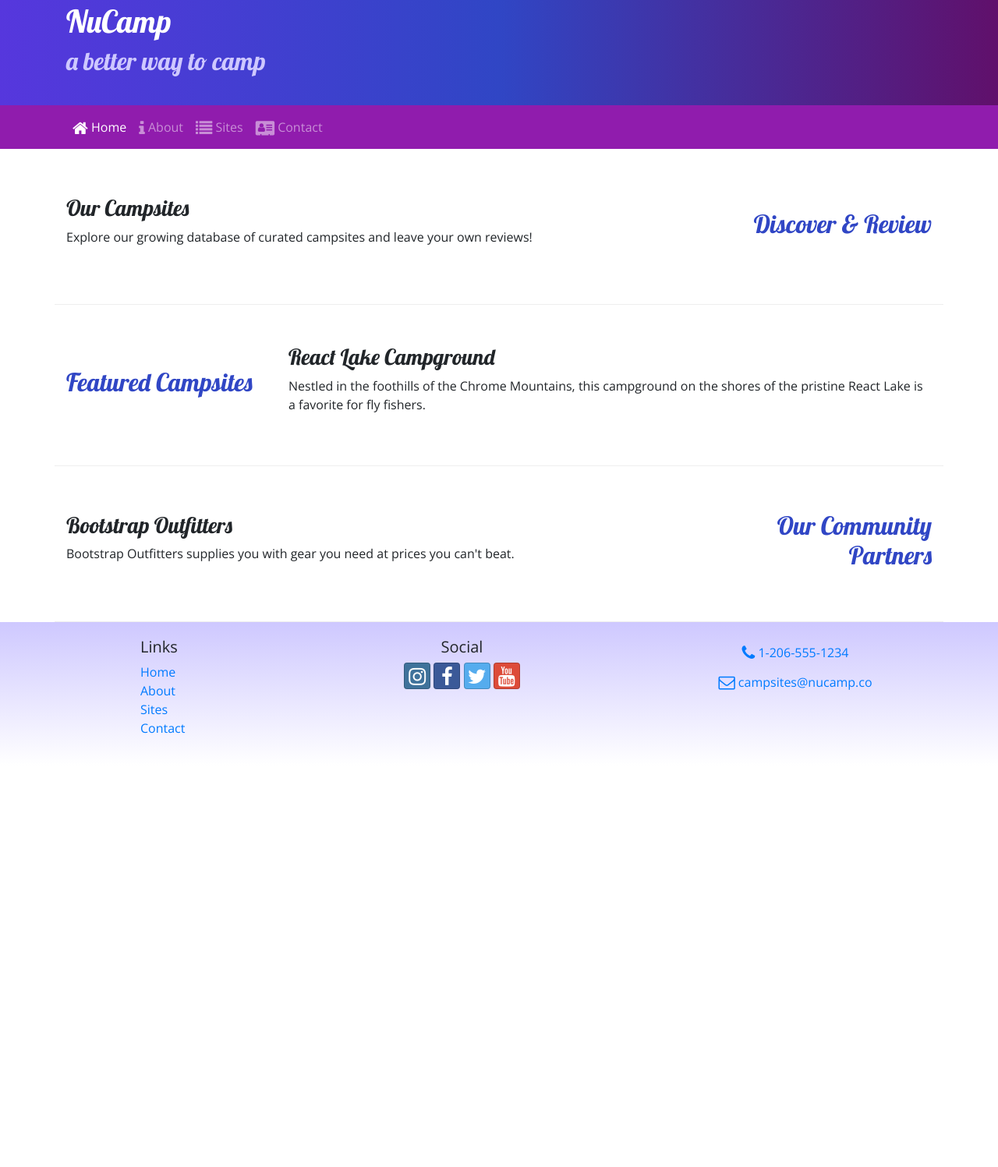
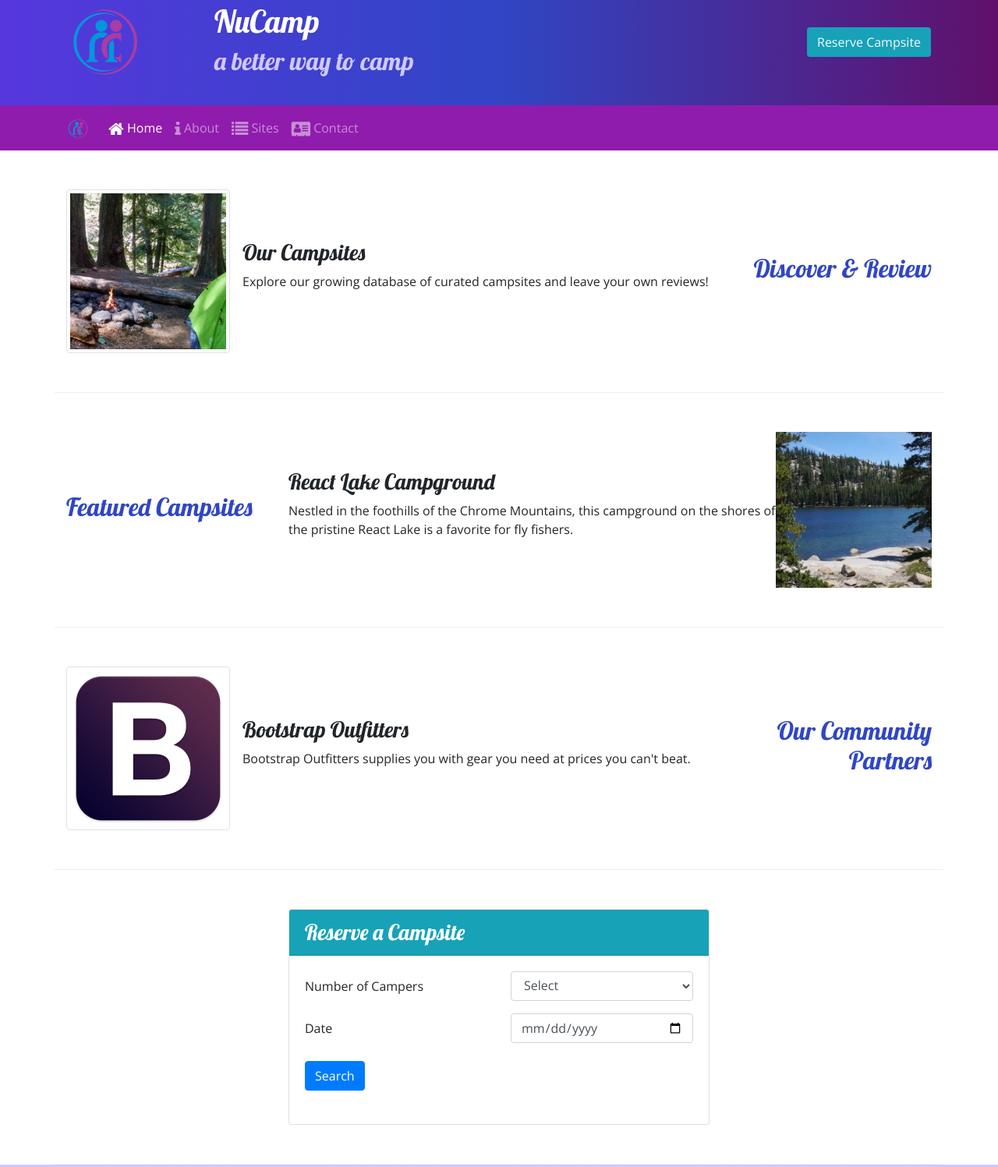
Before and after one commit to jenknight/nucamp, a website: page index.html in a window 1280 px wide. Shown: the part 27-1524 px from the top of the page at 78% size. Before the commit the page ends 1009 px from the top, so only its background shows below. Drawn offline with nearby package versions, Linux system fonts and the light colour scheme.

Commit message:
2nd Week

```diff
--- a/index.html
+++ b/index.html
@@ -20,9 +20,15 @@
     <header class="jumbotron jumbotron-fluid">
         <div class="container">
             <div class="row">
+                <div class="col-4 col-sm-3 col-md-2 align-self-center">
+                    <img src="img/logo.png" class="image-fluid" />
+                </div>
                 <div class="col">
                     <h1>NuCamp</h1>
                     <h2>a better way to camp</h2>
+                </div>
+                <div class="col-12 col-md-4 col-xl-2 align-self-center">
+                    <a class="btn bg-info btn-large text-light text-nowrap" href="#reserveForm">Reserve Campsite</a>
                 </div>
             </div>
         </div>
@@ -30,7 +36,8 @@
 
     <nav class="navbar navbar-expand-sm navbar-dark sticky-top">
         <div class="container">
-            <button class="navbar-toggler ml-auto" type="button" data-toggle="collapse" data-target="#nucampNavbar">
+            <a class="navbar-brand" href="#"><img src="img/logo.png" height="30" width="30"/></a>
+            <button class="navbar-toggler" type="button" data-toggle="collapse" data-target="#nucampNavbar">
                 <span class="navbar-toggler-icon"></span>
             </button>
             <div class="collapse navbar-collapse" id="nucampNavbar">
@@ -50,8 +57,13 @@
                 <h2 class="text-sm-right">Discover & Review</h2>
             </div>
             <div class="col">
+                <div class="media">
+                    <img class="d-flex mr-3 img-thumbnail" src="img/breadcrumb-trail-thumb.jpg" alt="Breadcrumb Trail thumbnail"/>
+                    <div class="media-body align-self-center">
                         <h3>Our Campsites</h3>
                         <p>Explore our growing database of curated campsites and leave your own reviews!</p>
+                    </div>
+                </div>
             </div>
         </div>
 
@@ -60,8 +72,13 @@
                 <h2>Featured Campsites</h2>
             </div>
             <div class="col">
+                <div class="media">
+                    <div class="media-body align-self-center">
                         <h3>React Lake Campground</h3>
                         <p>Nestled in the foothills of the Chrome Mountains, this campground on the shores of the pristine React Lake is a favorite for fly fishers.</p>
+                    </div>
+                    <img class="d-fex mr-e img-tumbnail" src="img/react-lake-thumb.jpg" alt="React Lake Thumbnail" />
+                </div>
             </div>
         </div>
 
@@ -70,8 +87,49 @@
                 <h2 class="text-sm-right">Our Community Partners</h2>
             </div>
             <div class="col">
+                <div class="media">
+                    <img class="d-flex mr-3 img-thumbnail" src="img/bootstrap-thumb.png" alt="Bootstrap Outfitters">
+                    <div class="media-body align-self-center">
                         <h3>Bootstrap Outfitters</h3>
                         <p>Bootstrap Outfitters supplies you with gear you need at prices you can't beat.</p>
+                    </div>
+                </div>
+            </div>
+        </div>
+        <div class="row row-content align-items-center">
+            <div class=" col-sm-6 mx-auto">
+                <div class="card">
+                    <h3 class="card-header bg-info text-white">Reserve a Campsite</h3>
+                    <div class="card-body">
+                        <form id="reserveForm">
+                            <div class="form-group row">
+                                <label for="numCampers" class="col-12 col-sm-6 col-form-label">Number of Campers</label>
+                                <div class="col">
+                                    <select name="numCampers" id="numCampers" class="form-control">
+                                        <option value="Select...">Select</option>
+                                        <option value="1">1</option>
+                                        <option value="2">2</option>
+                                        <option value="3">3</option>
+                                        <option value="4">4</option>
+                                        <option value="5">5</option>
+                                        <option value="6">6</option>
+                                    </select>
+                                </div>
+                            </div>
+                            <div class="form-group row">
+                                <label class="col-12 col-sm-6 col-form-label" for="date">Date</label>
+                                <div class="col-12 col-sm-6">
+                                    <input type="date" name="date" id="date" class="form-control"/>
+                                </div>
+                            </div>
+                            <div class="form-group row">
+                                <div class="col col-form-label">
+                                    <button type="submit" class="btn btn-primary">Search</button>
+                                </div>
+                            </div>
+                        </form>
+                    </div>
+                </div>
             </div>
         </div>
     </div>
```
Also changed, not shown: aboutus.html (+5 -1 lines), contactus.html (+5 -1 lines). Lines whose indentation alone changed are shown as unchanged.
